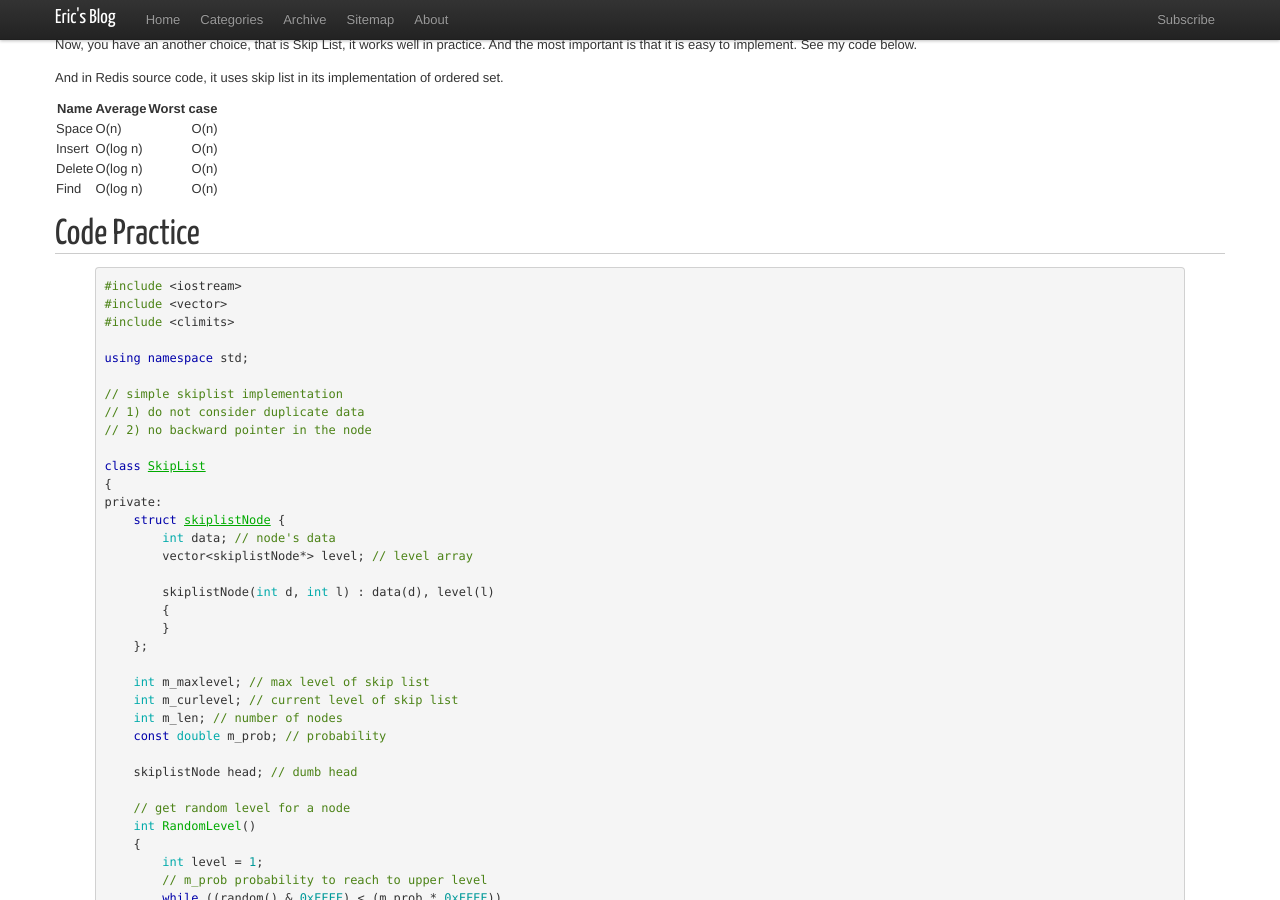
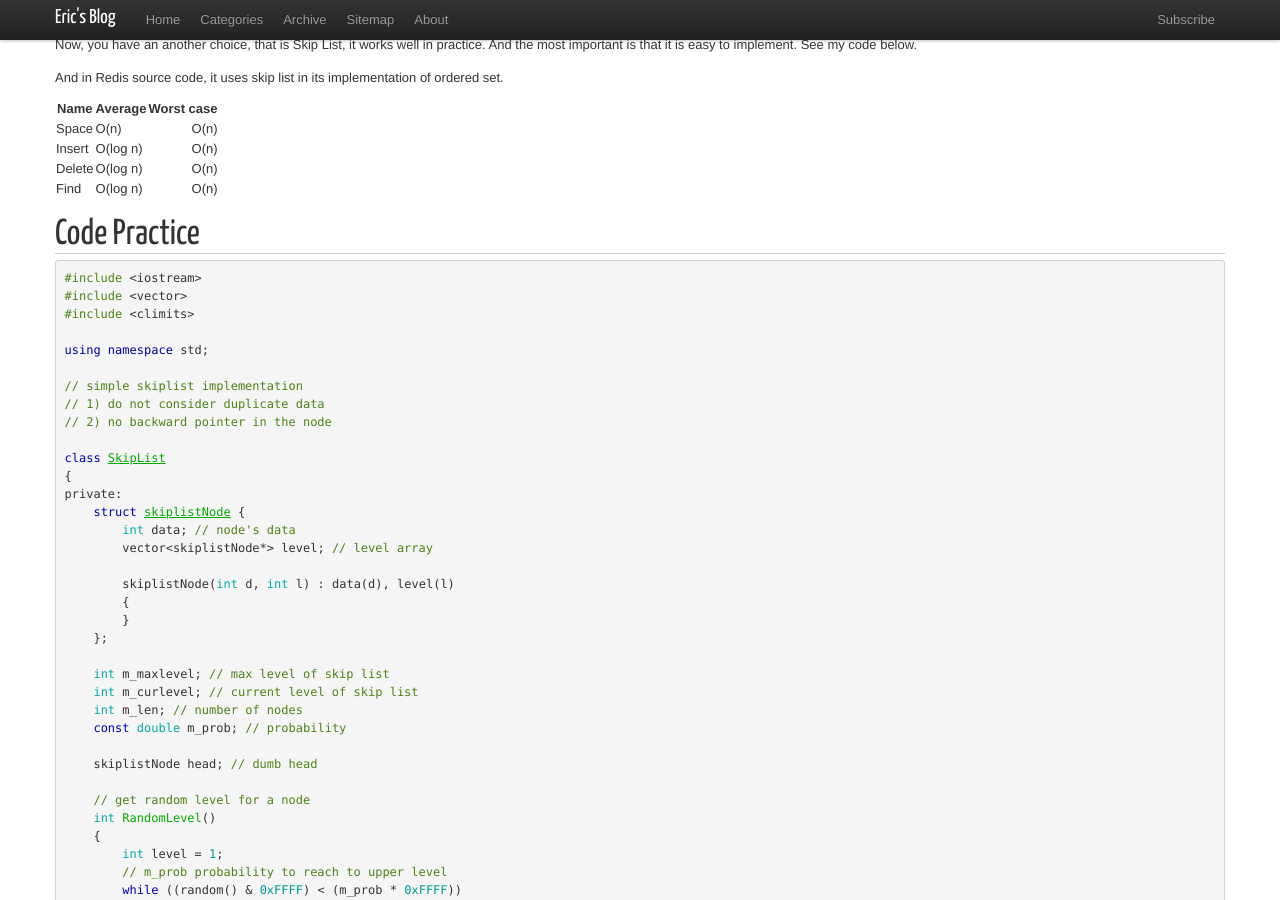
Before and after one commit to wjin/wjin.github.io, a Jekyll site: the page built from _posts/2014/2014-8-8-skiplist.md, in a window 1280 px wide and 900 px high, scrolled down 1152 px. Built offline with Jekyll 4.4.1, drawn with Linux system fonts in a browser that asks for light colours; nearby versions of some CDN libraries; Markdown is read by kramdown in place of the engine named in the settings; comment, search, counter and statistics services are not loaded.

````diff
--- a/_config.yml
+++ b/_config.yml
@@ -1,10 +1,10 @@
-markdown: rdiscount
+markdown: redcarpet
+redcarpet:
+  extensions: ["fenced_code_blocks", "tables", "highlight", "with_toc_data", "strikethrough", "underline"]
+
 pygments: true
 permalink: /posts/:title.html
 auto: true
-rdiscount:
-  extensions: [smart]
-
 title: Eric's Blog
 author:
   name: Eric
--- a/_posts/2014/2014-8-8-skiplist.md
+++ b/_posts/2014/2014-8-8-skiplist.md
@@ -36,7 +36,7 @@ Find    | O(log n)  | O(n)
 
 # Code Practice
 
-{% highlight cpp %}
+```cpp
 #include <iostream>
 #include <vector>
 #include <climits>
@@ -260,7 +260,7 @@ int main(int argc, const char *argv[])
 
     return 0;
 }
-{% endhighlight cpp %}
+```
 
 # Reference
 * [http://epaperpress.com/sortsearch/download/skiplist.pdf](http://epaperpress.com/sortsearch/download/skiplist.pdf)
````
